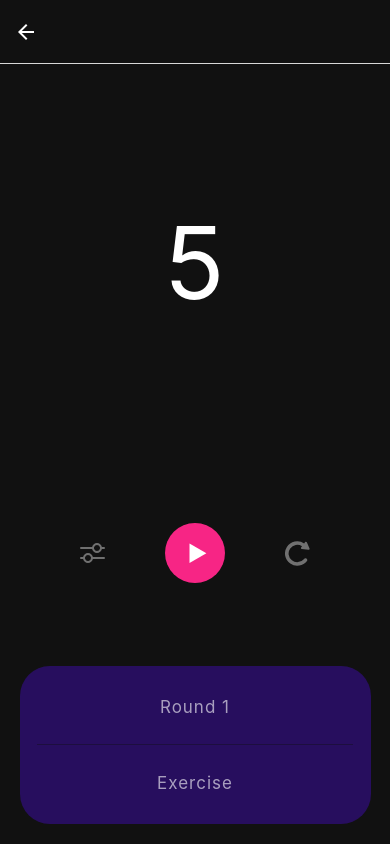
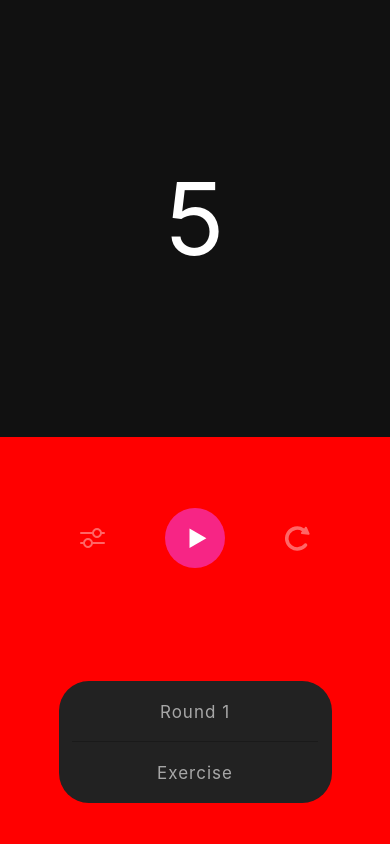
Before and after one commit to enzo-mourany/the-tabata-app, a React Native app: screen /Countdown in a window 390 px wide. Built offline with nearby package versions, Linux system fonts and the light colour scheme.

Commit message:
resize app

```diff
--- a/App.jsx
+++ b/App.jsx
@@ -56,6 +56,7 @@ export default function App() {
               headerTitleStyle: {
                 fontWeight: 'bold',
               },
+              headerShown: false,
             }}
           />
           <Stack.Screen
--- a/src/screens/Countdown.jsx
+++ b/src/screens/Countdown.jsx
@@ -10,10 +10,9 @@ import {
   Text,
   TouchableOpacity,
   View,
-  Animated
+  Animated,
 } from 'react-native';
 import { DurationContext } from '../context/DurationContext';
-import AppLoading from 'expo-app-loading';
 import PlayButton from '../components/PlayButton';
 import PauseButton from '../components/PauseButton';
 import SettingsButton from '../components/SettingsButton';
@@ -95,7 +94,6 @@ function Countdowns({ navigation }) {
           setDuration(durationExercises);
         }
 
-        // countDown
         setRemainingTimer(remainingTimer - 1);
         if (remainingTimer == 1 && isExercise) {
           setRemainingTimer(listTimer[1]);
@@ -118,31 +116,24 @@ function Countdowns({ navigation }) {
   return (
     <View style={styles.container}>
 
+
+
+      <View style={styles.wrapper}>
         <View style={styles.countDowns}>
-        <Text style={{ fontSize: 100, color: 'white', textAlign: 'center', position: 'relative' }} >{remainingTimer}</Text>
+          <Text style={styles.remainingTimer} >{remainingTimer}</Text>
         </View>
 
         <View
           alt='button'
-        style={{
-          justifyContent: 'center',
-          alignItems: 'center',
-          flexDirection: 'row',
-          flex: 1.4,
-        }}
+          style={styles.buttons}
         >
           <View alt='settings button' style={{ padding: 10 }}>
-          <TouchableOpacity
-            onPress={() => navigation.navigate('Settings')}
-          >
+            <TouchableOpacity onPress={() => navigation.navigate('Settings')}>
               <SettingsButton />
             </TouchableOpacity>
           </View>
 
-        <View
-          alt='start / pause button'
-          style={{ marginLeft: 50, marginRight: 50 }}
-        >
+          <View style={{ marginLeft: 50, marginRight: 50 }} >
             <TouchableOpacity onPress={toggle}>
               {isActive ? <PauseButton /> : <PlayButton />}
             </TouchableOpacity>
@@ -160,15 +151,7 @@ function Countdowns({ navigation }) {
 
         <View style={styles.buttons}>
           <View style={styles.info}>
-          <View
-            alt='round counter'
-            style={{
-              width: '90%',
-              height: '40%',
-              justifyContent: 'center',
-              alignItems: 'center',
-            }}
-          >
+            <View style={styles.roundCounter}>
               <Text style={styles.exOrRest}>
                 Round {roundsCounter}
               </Text>
@@ -185,21 +168,17 @@ function Countdowns({ navigation }) {
               }}
             />
 
-          <View
-            alt='exercise or rest'
-            style={{
-              width: '90%',
-              height: '40%',
-              justifyContent: 'center',
-              alignItems: 'center',
-            }}
-          >
+            <View style={styles.typeOfTimer} >
               <Text style={styles.exOrRest}>
                 {isExercise ? 'Exercise' : 'Rest'}
               </Text>
             </View>
           </View>
         </View>
+      </View>
+
+
+
     </View>
   );
 }
@@ -210,9 +189,13 @@ function Countdowns({ navigation }) {
 
 const styles = StyleSheet.create({
   container: {
-    flex: 1,
     backgroundColor: colors.backGround,
-    //position: 'absolute',
+  },
+  wrapper: {
+    width: width,
+    height: height,
+    backgroundColor: colors.backGround,
+    position: 'absolute',
   },
   progressBar: {
     //flex: 1,
@@ -232,6 +215,12 @@ const styles = StyleSheet.create({
     color: '#FAFAFF',
     fontSize: 75,
     marginBottom: 20,
+  },
+  remainingTimer: {
+    fontSize: 100,
+    color: 'white',
+    textAlign: 'center',
+    position: 'relative'
   },
   // ========================  circularProgressBar  ======================
   ct2: {
@@ -269,20 +258,33 @@ const styles = StyleSheet.create({
   },
 
   // ==========================  Buttons Div  ==============================
-  buttons: {
+  infos: {
     flex: 1.5,
     alignItems: 'center',
     justifyContent: 'space-around',
     flexDirection: 'row',
   },
+  buttons: {
+    justifyContent: 'center',
+    alignItems: 'center',
+    flexDirection: 'row',
+    flex: 1.4,
+    backgroundColor: 'red'
+  },
   info: {
-    backgroundColor: '#270E5E',
-    width: '90%',
-    height: '80%',
+    backgroundColor: '#222',
+    width: '70%',
+    height: '60%',
     borderRadius: 30,
     alignItems: 'center',
     justifyContent: 'center',
     flexDirection: 'column',
+  },
+  roundCounter: {
+    width: '90%',
+    height: '40%',
+    justifyContent: 'center',
+    alignItems: 'center',
   },
   menu: {
     margin: 1,
@@ -337,6 +339,13 @@ const styles = StyleSheet.create({
     justifyContent: 'center',
     padding: 10,
   },
+  typeOfTimer: {
+    width: '90%',
+    height: '40%',
+    justifyContent: 'center',
+    alignItems: 'center',
+
+  },
   overlay: {
     ...StyleSheet.absoluteFillObject,
     justifyContent: 'center',
```
Lines whose indentation alone changed are shown as unchanged.
